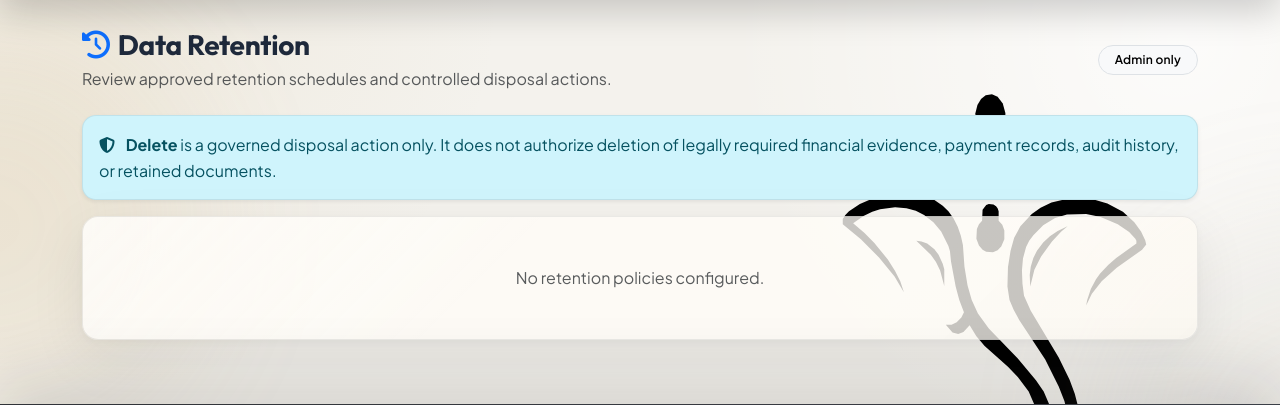
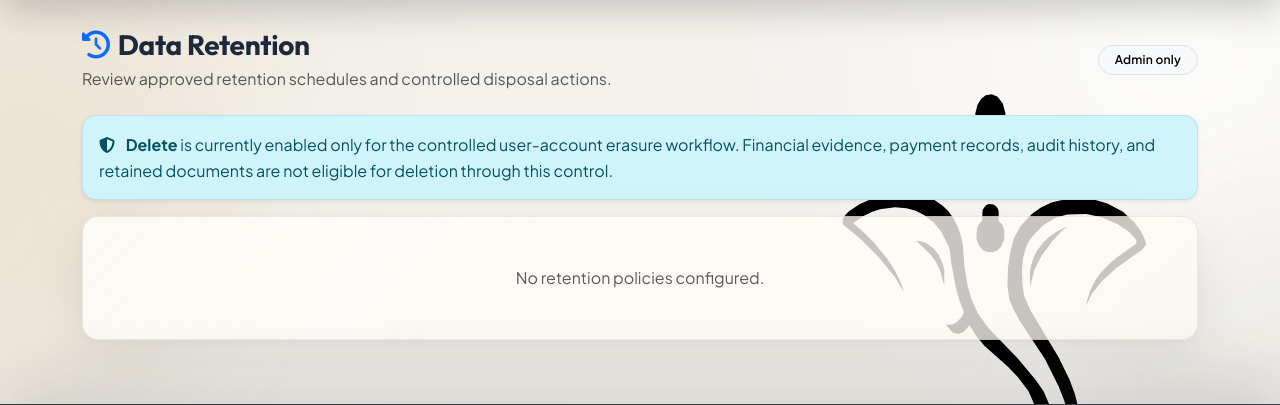
Before and after one commit to 1Y20ash/MandalFinance, a Python web app: template app/templates/admin/retention.html in a window 1280 px wide. Shown: the part 72-477 px from the top of the page. Run offline with Jinja, Linux system fonts and the light colour scheme; the template is opened without the code that fills it, so the values that code supplies are empty.

Commit message:
fix(phase18): align retention UI with deletion scope

```diff
--- a/app/templates/admin/retention.html
+++ b/app/templates/admin/retention.html
@@ -12,7 +12,7 @@
 
 <div class="alert alert-info border-0 shadow-sm">
     <i class="fa-solid fa-shield-halved me-2"></i>
-    <strong>Delete</strong> is a governed disposal action only. It does not authorize deletion of legally required financial evidence, payment records, audit history, or retained documents.
+    <strong>Delete</strong> is currently enabled only for the controlled user-account erasure workflow. Financial evidence, payment records, audit history, and retained documents are not eligible for deletion through this control.
 </div>
 
 <div class="row g-3">
@@ -43,7 +43,9 @@
                             <select id="action-{{ policy.id }}" name="disposal_action" class="form-select">
                                 <option value="REVIEW" {% if policy.disposal_action == 'REVIEW' %}selected{% endif %}>Review</option>
                                 <option value="ARCHIVE" {% if policy.disposal_action == 'ARCHIVE' %}selected{% endif %}>Archive</option>
+                                {% if policy.data_category == 'USER_ACCOUNTS' %}
                                 <option value="DELETE" {% if policy.disposal_action == 'DELETE' %}selected{% endif %}>Delete (governed)</option>
+                                {% endif %}
                             </select>
                         </div>
                     </div>
```
